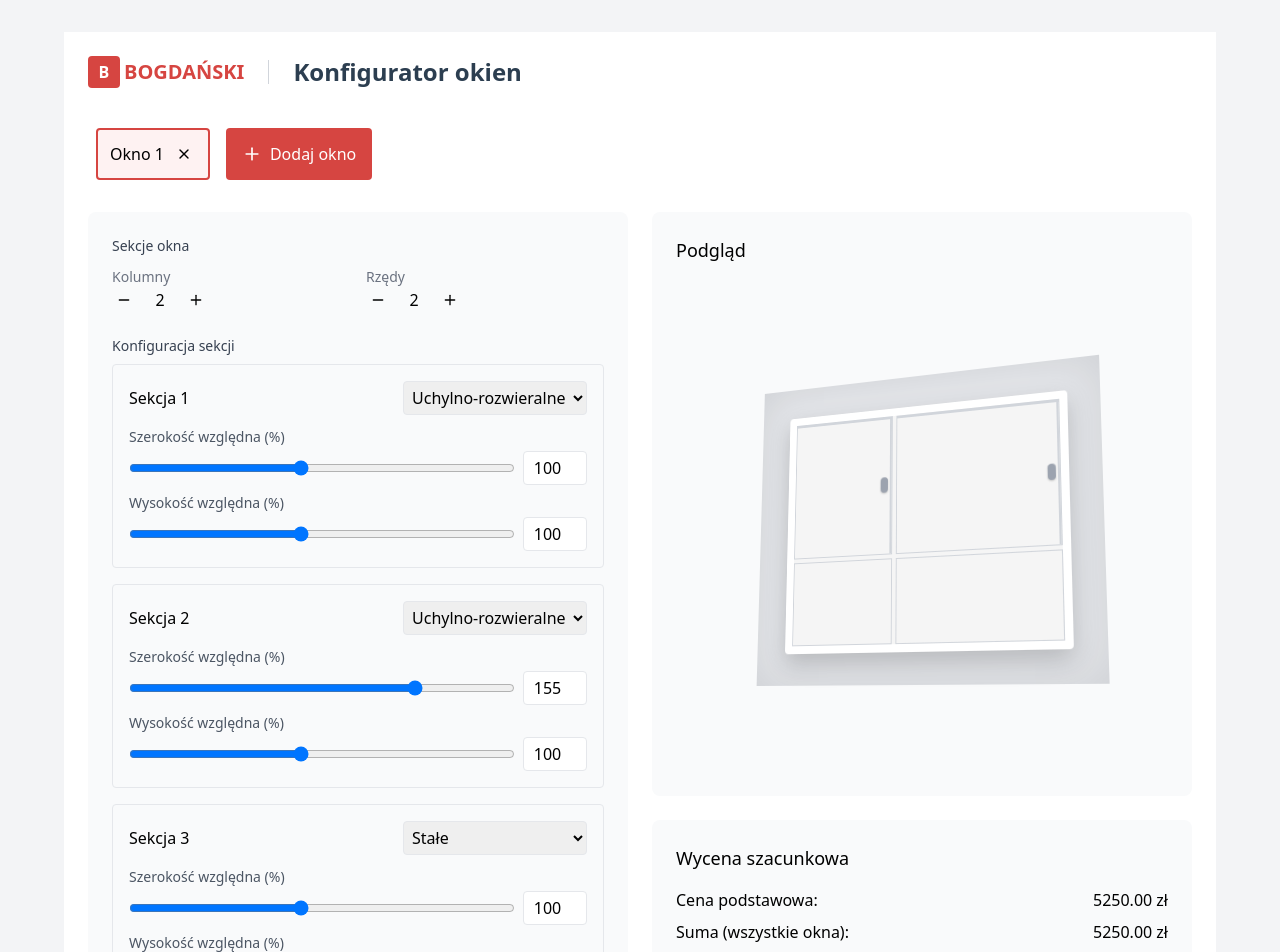
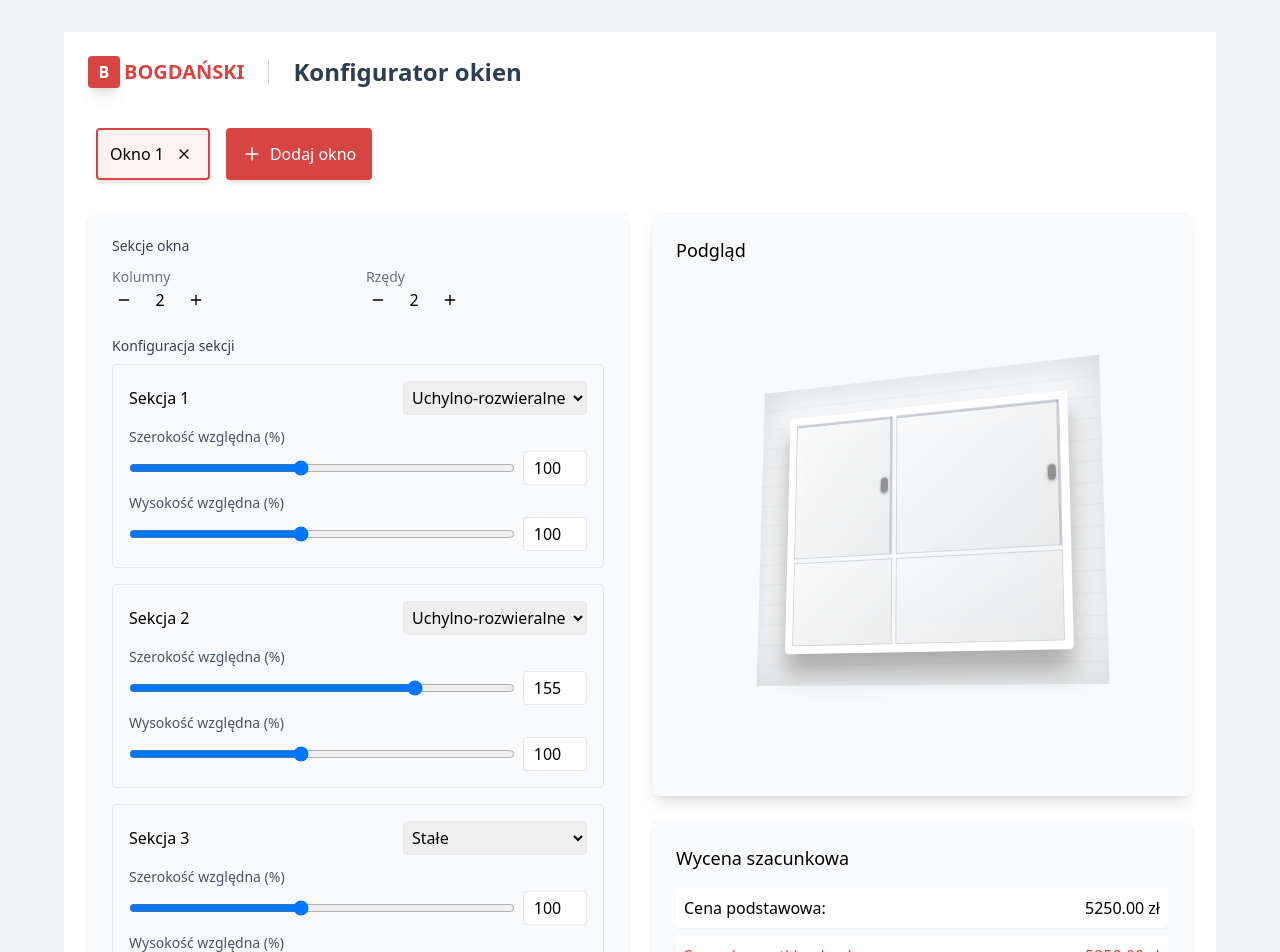
Before and after one commit to KrzysztofKostecki/bogdanski-configurator, a Next.js app: page / in a window 1280 px wide. Shown: the top 952 px of the page. Built offline with nearby package versions, Linux system fonts and the light colour scheme.

Commit message:
Improve visualisation

```diff
--- a/components/WindowConfigurator.js
+++ b/components/WindowConfigurator.js
@@ -1,10 +1,13 @@
 import React, { useState } from 'react';
 import { Plus, Minus, X, Save } from 'lucide-react';
 
-// Brand colors from the website
+// Enhanced brand colors with additional shades
 const BRAND_COLORS = {
-  primary: '#D64541', // Red from the logo/website
-  secondary: '#2C3E50', // Dark blue/gray from the navigation
+  primary: '#D64541',
+  primaryLight: '#e57572',
+  primaryDark: '#b13b37',
+  secondary: '#2C3E50',
+  secondaryLight: '#3c526a',
   background: '#FFFFFF',
   text: '#333333',
   border: '#E5E7EB',
@@ -26,8 +29,8 @@ const WindowConfigurator = () => {
     id: Date.now(),
     type: type || 'Stałe',
     isActive: false,
-    width: width || 100, // Width percentage of the total window width
-    height: height || 100 // Height percentage of the total window height
+    width: width || 100,
+    height: height || 100
   });
 
   function createNewWindow() {
@@ -121,13 +124,40 @@ const WindowConfigurator = () => {
     return windowPrice * project.installationType.multiplier;
   };
 
+  // Helper function to get window color styles
+  const getWindowColorStyles = (colorName) => {
+    const colorMap = {
+      'Biały': {
+        border: '#ffffff',
+        shadow: '0 0 0 1px rgba(0,0,0,0.1)',
+        handles: '#909090'
+      },
+      'Czarny': {
+        border: '#222222',
+        shadow: '0 0 0 1px rgba(255,255,255,0.1)',
+        handles: '#404040'
+      },
+      'Antracyt': {
+        border: '#3c3c3c',
+        shadow: '0 0 0 1px rgba(255,255,255,0.1)',
+        handles: '#505050'
+      },
+      'Złoty Dąb': {
+        border: '#b68d4c',
+        shadow: '0 0 0 1px rgba(0,0,0,0.1)',
+        handles: '#8b6b3a'
+      }
+    };
+    return colorMap[colorName] || colorMap['Biały'];
+  };
+
   return (
     <div className="max-w-6xl mx-auto p-6 bg-white">
       {/* Logo and header */}
       <div className="flex items-center gap-2 mb-8">
         <div className="flex items-center gap-1">
           <div
-            className="w-8 h-8 flex items-center justify-center text-white font-bold rounded"
+            className="w-8 h-8 flex items-center justify-center text-white font-bold rounded shadow-lg"
             style={{ backgroundColor: BRAND_COLORS.primary }}
           >
             B
@@ -147,8 +177,8 @@ const WindowConfigurator = () => {
         {project.windows.map((window, index) => (
           <div
             key={window.id}
-            className={`flex items-center gap-2 p-3 rounded cursor-pointer transition-colors border-2
-              ${index === activeWindowIndex ? 'border-red-500 bg-red-50' : 'border-gray-200 hover:bg-gray-50'}`}
+            className={`flex items-center gap-2 p-3 rounded cursor-pointer transition-all duration-200 border-2
+              ${index === activeWindowIndex ? 'border-red-500 bg-red-50 shadow-md' : 'border-gray-200 hover:bg-gray-50'}`}
             style={{ borderColor: index === activeWindowIndex ? BRAND_COLORS.primary : undefined }}
             onClick={() => setActiveWindowIndex(index)}
           >
@@ -158,7 +188,7 @@ const WindowConfigurator = () => {
                 e.stopPropagation();
                 removeWindow(index);
               }}
-              className="p-1 hover:bg-red-100 rounded"
+              className="p-1 hover:bg-red-100 rounded transition-colors"
             >
               <X size={16} />
             </button>
@@ -166,7 +196,7 @@ const WindowConfigurator = () => {
         ))}
         <button
           onClick={addWindow}
-          className="flex items-center gap-2 px-4 py-2 text-white rounded hover:bg-red-600"
+          className="flex items-center gap-2 px-4 py-2 text-white rounded hover:bg-red-600 transition-colors shadow-md"
           style={{ backgroundColor: BRAND_COLORS.primary }}
         >
           <Plus size={20} />
@@ -177,7 +207,7 @@ const WindowConfigurator = () => {
       {/* Configuration panel */}
       <div className="grid grid-cols-1 md:grid-cols-2 gap-6">
         {/* Controls */}
-        <div className="space-y-6 bg-gray-50 p-6 rounded-lg">
+        <div className="space-y-6 bg-gray-50 p-6 rounded-lg shadow-md">
           {/* Grid configuration */}
           <div>
             <label className="block text-sm font-medium text-gray-700 mb-2">Sekcje okna</label>
@@ -191,7 +221,7 @@ const WindowConfigurator = () => {
                       Math.max(1, activeWindow.columns - 1),
                       activeWindow.rows
                     )}
-                    className="p-1 hover:bg-gray-200 rounded"
+                    className="p-1 hover:bg-gray-200 rounded transition-colors"
                   >
                     <Minus size={16} />
                   </button>
@@ -202,7 +232,7 @@ const WindowConfigurator = () => {
                       Math.min(4, activeWindow.columns + 1),
                       activeWindow.rows
                     )}
-                    className="p-1 hover:bg-gray-200 rounded"
+                    className="p-1 hover:bg-gray-200 rounded transition-colors"
                   >
                     <Plus size={16} />
                   </button>
@@ -217,7 +247,7 @@ const WindowConfigurator = () => {
                       activeWindow.columns,
                       Math.max(1, activeWindow.rows - 1)
                     )}
-                    className="p-1 hover:bg-gray-200 rounded"
+                    className="p-1 hover:bg-gray-200 rounded transition-colors"
                   >
                     <Minus size={16} />
                   </button>
@@ -228,7 +258,7 @@ const WindowConfigurator = () => {
                       activeWindow.columns,
                       Math.min(4, activeWindow.rows + 1)
                     )}
-                    className="p-1 hover:bg-gray-200 rounded"
+                    className="p-1 hover:bg-gray-200 rounded transition-colors"
                   >
                     <Plus size={16} />
                   </button>
@@ -244,15 +274,15 @@ const WindowConfigurator = () => {
               {activeWindow.sections.map((section, index) => (
                 <div
                   key={section.id}
-                  className={`p-4 border rounded
-                    ${index === activeSectionIndex ? 'bg-red-50 border-red-500' : 'hover:bg-gray-50'}`}
+                  className={`p-4 border rounded transition-all duration-200
+                    ${index === activeSectionIndex ? 'bg-red-50 border-red-500 shadow-md' : 'hover:bg-gray-50'}`}
                 >
                   <div className="flex justify-between items-center mb-3">
                     <span className="font-medium">Sekcja {index + 1}</span>
                     <select
                       value={section.type}
                       onChange={(e) => updateSection(activeWindowIndex, index, { type: e.target.value })}
-                      className="p-1 border rounded"
+                      className="p-1 border rounded focus:ring-2 focus:ring-red-500 focus:border-red-500"
                     >
                       {windowTypes.map(type => (
                         <option key={type} value={type}>{type}</option>
@@ -281,7 +311,7 @@ const WindowConfigurator = () => {
                           onChange={(e) => updateSection(activeWindowIndex, index, {
                             width: Math.max(20, Math.min(200, parseInt(e.target.value) || 100))
                           })}
-                          className="w-16 p-1 border rounded text-center"
+                          className="w-16 p-1 border rounded text-center focus:ring-2 focus:ring-red-500 focus:border-red-500"
                         />
                       </div>
                     </div>
@@ -304,7 +334,7 @@ const WindowConfigurator = () => {
                           onChange={(e) => updateSection(activeWindowIndex, index, {
                             height: Math.max(20, Math.min(200, parseInt(e.target.value) || 100))
                           })}
-                          className="w-16 p-1 border rounded text-center"
+                          className="w-16 p-1 border rounded text-center focus:ring-2 focus:ring-red-500 focus:border-red-500"
                         />
                       </div>
                     </div>
@@ -326,7 +356,7 @@ const WindowConfigurator = () => {
                   onChange={(e) => updateWindow(activeWindowIndex, {
                     width: Math.max(50, Math.min(300, parseInt(e.target.value) || 50))
                   })}
-                  className="w-full p-2 border rounded"
+                  className="w-full p-2 border rounded focus:ring-2 focus:ring-red-500 focus:border-red-500"
                 />
               </div>
               <div>
@@ -337,7 +367,7 @@ const WindowConfigurator = () => {
                   onChange={(e) => updateWindow(activeWindowIndex, {
                     height: Math.max(50, Math.min(300, parseInt(e.target.value) || 50))
                   })}
-                  className="w-full p-2 border rounded"
+                  className="w-full p-2 border rounded focus:ring-2 focus:ring-red-500 focus:border-red-500"
                 />
               </div>
             </div>
@@ -350,7 +380,7 @@ const WindowConfigurator = () => {
               <select
                 value={activeWindow.material}
                 onChange={(e) => updateWindow(activeWindowIndex, { material: e.target.value })}
-                className="w-full p-2 border rounded"
+                className="w-full p-2 border rounded focus:ring-2 focus:ring-red-500 focus:border-red-500"
               >
                 {materials.map(material => (
                   <option key={material} value={material}>{material}</option>
@@ -362,7 +392,7 @@ const WindowConfigurator = () => {
               <select
                 value={activeWindow.glassType}
                 onChange={(e) => updateWindow(activeWindowIndex, { glassType: e.target.value })}
-                className="w-full p-2 border rounded"
+                className="w-full p-2 border rounded focus:ring-2 focus:ring-red-500 focus:border-red-500"
               >
                 {glassTypes.map(type => (
                   <option key={type} value={type}>{type}</option>
@@ -376,8 +406,8 @@ const WindowConfigurator = () => {
                   <button
                     key={color}
                     onClick={() => updateWindow(activeWindowIndex, { color })}
-                    className={`p-2 border rounded text-left
-                      ${activeWindow.color === color ? 'bg-red-100 border-red-500' : 'hover:bg-gray-100'}`}
+                    className={`p-2 border rounded text-left transition-colors
+                      ${activeWindow.color === color ? 'bg-red-100 border-red-500 shadow-sm' : 'hover:bg-gray-100'}`}
                   >
                     {color}
                   </button>
@@ -394,8 +424,8 @@ const WindowConfigurator = () => {
                 <button
                   key={type.type}
                   onClick={() => setProject(prev => ({ ...prev, installationType: type }))}
-                  className={`p-2 border rounded text-left
-                    ${project.installationType.type === type.type ? 'bg-red-100 border-red-500' : 'hover:bg-gray-100'}`}
+                  className={`p-2 border rounded text-left transition-colors
+                    ${project.installationType.type === type.type ? 'bg-red-100 border-red-500 shadow-sm' : 'hover:bg-gray-100'}`}
                 >
                   {type.type}
                 </button>
@@ -406,21 +436,25 @@ const WindowConfigurator = () => {
 
         {/* Preview */}
         <div className="space-y-6">
-          <div className="bg-gray-50 p-6 rounded-lg">
+          <div className="bg-gray-50 p-6 rounded-lg shadow-lg">
             <h3 className="text-lg font-medium mb-4">Podgląd</h3>
             <div className="relative w-full" style={{ paddingBottom: '100%' }}>
               <div className="absolute inset-0 flex items-center justify-center perspective-1000">
-                <div className="relative" style={{ transform: 'rotateX(10deg) rotateY(-20deg)' }}>
-                  {/* Wall backdrop */}
+                <div
+                  className="relative transition-transform duration-500"
+                  style={{ transform: 'rotateX(10deg) rotateY(-20deg)' }}
+                >
+                  {/* Enhanced wall backdrop with texture */}
                   <div
-                    className="absolute -inset-8 bg-gray-200"
+                    className="absolute -inset-8 bg-gradient-to-br from-gray-100 to-gray-300"
                     style={{
                       transform: 'translateZ(-20px)',
-                      boxShadow: 'inset 0 0 50px rgba(0,0,0,0.1)'
+                      boxShadow: 'inset 0 0 50px rgba(0,0,0,0.15)',
+                      backgroundImage: 'repeating-linear-gradient(0deg, transparent, transparent 20px, rgba(0,0,0,0.03) 20px, rgba(0,0,0,0.03) 21px)',
                     }}
                   />
 
-                  {/* Window frame */}
+                  {/* Window frame with enhanced shadows and reflections */}
                   <div
                     className="relative transition-all duration-300"
                     style={{
@@ -428,18 +462,24 @@ const WindowConfigurator = () => {
                       height: `${activeWindow.height}px`,
                       maxWidth: '100%',
                       maxHeight: '100%',
-                      backgroundColor: '#f5f5f5',
-                      boxShadow: '0 10px 25px rgba(0,0,0,0.2)',
-                      border: `8px solid ${
-                        activeWindow.color === 'Biały' ? '#ffffff' :
-                        activeWindow.color === 'Czarny' ? '#222222' :
-                        activeWindow.color === 'Antracyt' ? '#3c3c3c' :
-                        activeWindow.color === 'Złoty Dąb' ? '#b68d4c' : '#ffffff'
-                      }`,
+                      backgroundColor: '#f8f9fa',
+                      boxShadow: '0 20px 25px rgba(0,0,0,0.3), inset 0 0 30px rgba(255,255,255,0.5)',
+                      border: `8px solid ${getWindowColorStyles(activeWindow.color).border}`,
                       borderRadius: '4px',
-                      transform: 'translateZ(0)'
+                      transform: 'translateZ(0)',
+                      position: 'relative',
+                      overflow: 'hidden'
                     }}
                   >
+                    {/* Glass reflection effect */}
+                    <div
+                      className="absolute inset-0 opacity-20"
+                      style={{
+                        background: 'linear-gradient(135deg, rgba(255,255,255,0.4) 0%, transparent 50%, rgba(0,0,0,0.1) 100%)',
+                        pointerEvents: 'none'
+                      }}
+                    />
+
                     {/* Window sections grid */}
                     <div
                       className="absolute inset-0 grid gap-1"
@@ -462,34 +502,37 @@ const WindowConfigurator = () => {
                       {activeWindow.sections.map((section, index) => (
                         <div
                           key={section.id}
-                          className={`relative border transition-all duration-300 ${
-                            index === activeSectionIndex ? 'border-red-500' : 'border-gray-300'
-                          }`}
+                          className={`relative border transition-all duration-300 cursor-pointer
+                            ${index === activeSectionIndex ? 'border-red-500 shadow-inner' : 'border-gray-300'}`}
                           onClick={() => setActiveSectionIndex(index)}
+                          style={{
+                            background: 'linear-gradient(to bottom right, rgba(255,255,255,0.1), rgba(0,0,0,0.05))'
+                          }}
                         >
                           {section.type !== 'Stałe' && (
                             <>
-                              {/* Handle */}
+                              {/* Enhanced handle with 3D effect */}
                               <div
-                                className="absolute right-1 top-1/2 w-2 h-4 bg-gray-400 rounded-full"
+                                className="absolute right-1 top-1/2 w-2 h-4 rounded-full transition-all duration-300"
                                 style={{
                                   transform: 'translateY(-50%) translateZ(2px)',
-                                  boxShadow: '0 1px 2px rgba(0,0,0,0.2)'
+                                  background: `linear-gradient(90deg, ${getWindowColorStyles(activeWindow.color).handles}, ${getWindowColorStyles(activeWindow.color).handles})`,
+                                  boxShadow: '0 1px 3px rgba(0,0,0,0.3), inset 0 1px 1px rgba(255,255,255,0.2)'
                                 }}
                               />
 
-                              {/* Opening indicators */}
+                              {/* Opening indicators with enhanced visibility */}
                               {section.type === 'Uchylno-rozwieralne' && (
                                 <>
-                                  <div className="absolute inset-x-0 top-0 h-0.5 bg-gray-300" />
-                                  <div className="absolute inset-y-0 right-0 w-0.5 bg-gray-300" />
+                                  <div className="absolute inset-x-0 top-0 h-0.5 bg-gray-400 opacity-50" />
+                                  <div className="absolute inset-y-0 right-0 w-0.5 bg-gray-400 opacity-50" />
                                 </>
                               )}
                               {section.type === 'Rozwierane' && (
-                                <div className="absolute inset-y-0 right-0 w-0.5 bg-gray-300" />
+                                <div className="absolute inset-y-0 right-0 w-0.5 bg-gray-400 opacity-50" />
                               )}
                               {section.type === 'Uchylne' && (
-                                <div className="absolute inset-x-0 top-0 h-0.5 bg-gray-300" />
+                                <div className="absolute inset-x-0 top-0 h-0.5 bg-gray-400 opacity-50" />
                               )}
                             </>
                           )}
@@ -503,14 +546,15 @@ const WindowConfigurator = () => {
           </div>
 
           {/* Pricing */}
-          <div className="bg-gray-50 p-6 rounded-lg">
+          <div className="bg-gray-50 p-6 rounded-lg shadow-md">
             <h3 className="text-lg font-medium mb-4">Wycena szacunkowa</h3>
             <div className="space-y-2">
-              <div className="flex justify-between">
+              <div className="flex justify-between items-center p-2 bg-white rounded shadow-sm">
                 <span>Cena podstawowa:</span>
-                <span>{calculatePrice(activeWindow).toFixed(2)} zł</span>
+                <span className="font-medium">{calculatePrice(activeWindow).toFixed(2)} zł</span>
               </div>
-              <div className="flex justify-between font-medium">
+              <div className="flex justify-between items-center p-2 bg-white rounded shadow-sm font-medium"
+                   style={{ color: BRAND_COLORS.primary }}>
                 <span>Suma (wszystkie okna):</span>
                 <span>
                   {project.windows.reduce((sum, window) => sum + calculatePrice(window), 0).toFixed(2)} zł
@@ -521,7 +565,7 @@ const WindowConfigurator = () => {
 
           {/* Save button */}
           <button
-            className="w-full flex items-center justify-center gap-2 px-4 py-2 text-white rounded hover:bg-red-600"
+            className="w-full flex items-center justify-center gap-2 px-4 py-3 text-white rounded hover:bg-red-600 transition-colors shadow-lg"
             style={{ backgroundColor: BRAND_COLORS.primary }}
           >
             <Save size={20} />
```
